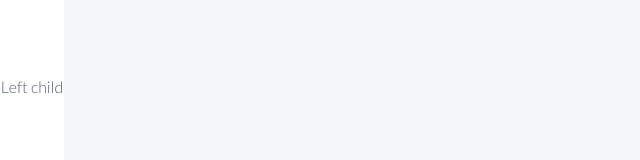
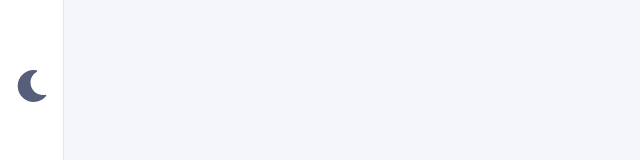
Before and after one commit to Zahinize/Giffy, a React app: page / in a window 1280 px wide. Shown: the part 314-474 px from the top of the page, without its empty margins (0-640 px from the left). Built offline with nearby package versions, Linux system fonts and the light colour scheme.

Commit message:
[Code changes] (Frontend: App) Icons: Fontawesome icons setup done

```diff
--- a/Client/App.js
+++ b/Client/App.js
@@ -2,6 +2,10 @@ import React from 'react';
 import { hot } from 'react-hot-loader/root';
 import ErrorBoundary from './Components/ErrorBoundary';
 import Shell from './components/Shell/index';
+import { library } from '@fortawesome/fontawesome-svg-core';
+import { faMoon, faSun } from '@fortawesome/free-solid-svg-icons';
+
+library.add(faMoon, faSun);
 
 const App = () => (
 	<ErrorBoundary>
--- a/Client/components/Shell/index.js
+++ b/Client/components/Shell/index.js
@@ -1,18 +1,26 @@
 import React from 'react';
 import PropTypes from 'prop-types';
+import { FontAwesomeIcon } from '@fortawesome/react-fontawesome';
 import Sidebar from '../Sidebar/index';
 
 class Shell extends React.Component {
 	state = {};
 
+	renderNavbar = () => <FontAwesomeIcon icon="moon" size="2x" className="" />;
+
+	renderMainContent = () => {
+		return <h2>Main content comes here</h2>;
+	};
+
 	render() {
-		return <Sidebar leftChildren={<div>Left child</div>} rightChildren={<h2>Main content comes here</h2>} />;
+		const navBar = this.renderNavbar();
+		const mainContent = this.renderMainContent();
+
+		return <Sidebar leftChildren={navBar} rightChildren={mainContent} />;
 	}
 }
 
-Shell.propTypes = {
-	message: PropTypes.string
-};
+Shell.propTypes = {};
 
 Shell.defaultProps = {};
 
--- a/Client/scss/shared/_sidebar.scss
+++ b/Client/scss/shared/_sidebar.scss
@@ -7,7 +7,7 @@
 
 	.layout-sidebar-navigation {
 		background: $colorWhite;
-		border-right: $primaryBorderColor;
+		border-right: 1px solid $primaryBorderColor;
 		flex: initial;
 		width: 64px;
 		transition: all 0.3s ease;
--- a/package.json
+++ b/package.json
@@ -46,6 +46,9 @@
 		"react": "^16.8.3",
 		"react-dom": "^16.8.3",
 		"react-hot-loader": "^4.6.5",
-		"prop-types": "^15.6.2"
+		"prop-types": "^15.6.2",
+		"@fortawesome/fontawesome-svg-core": "^1.2.12",
+		"@fortawesome/free-solid-svg-icons": "^5.6.3",
+		"@fortawesome/react-fontawesome": "^0.1.4"
 	}
 }
```
Also changed, not shown: 1 other file (tests, documents, lock files or other folders).
